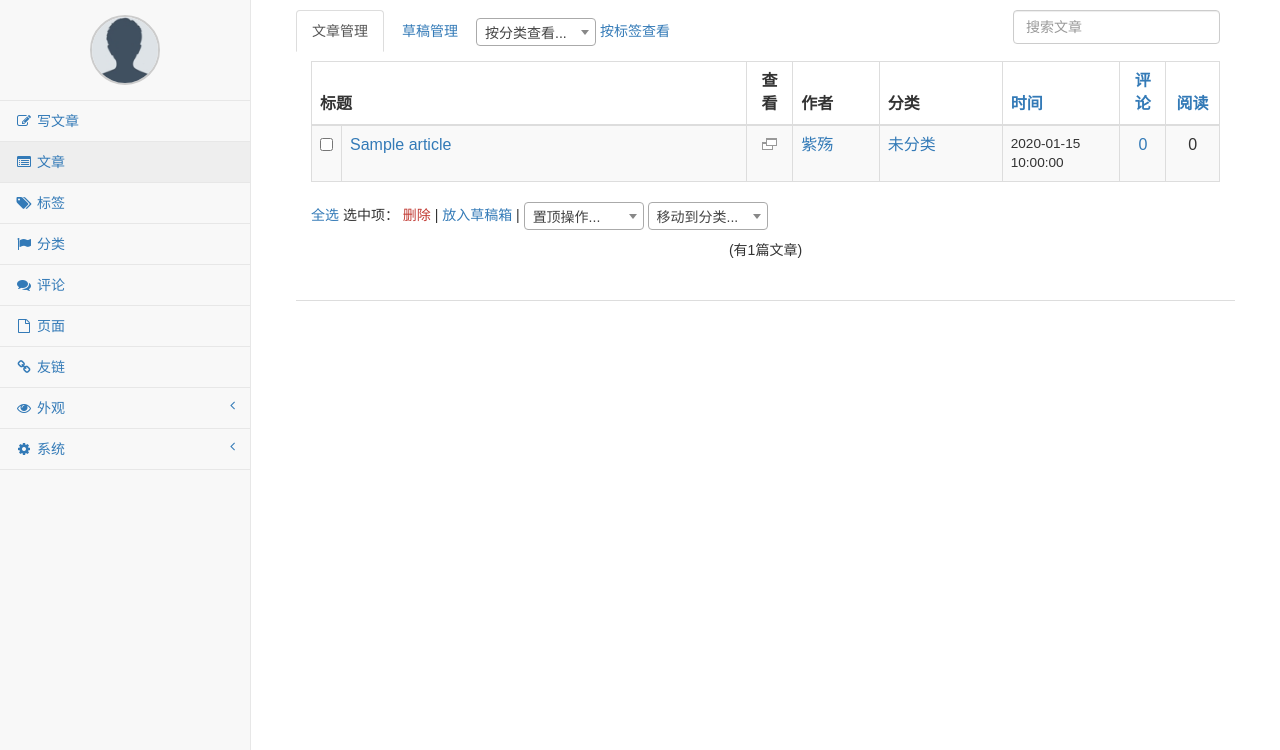
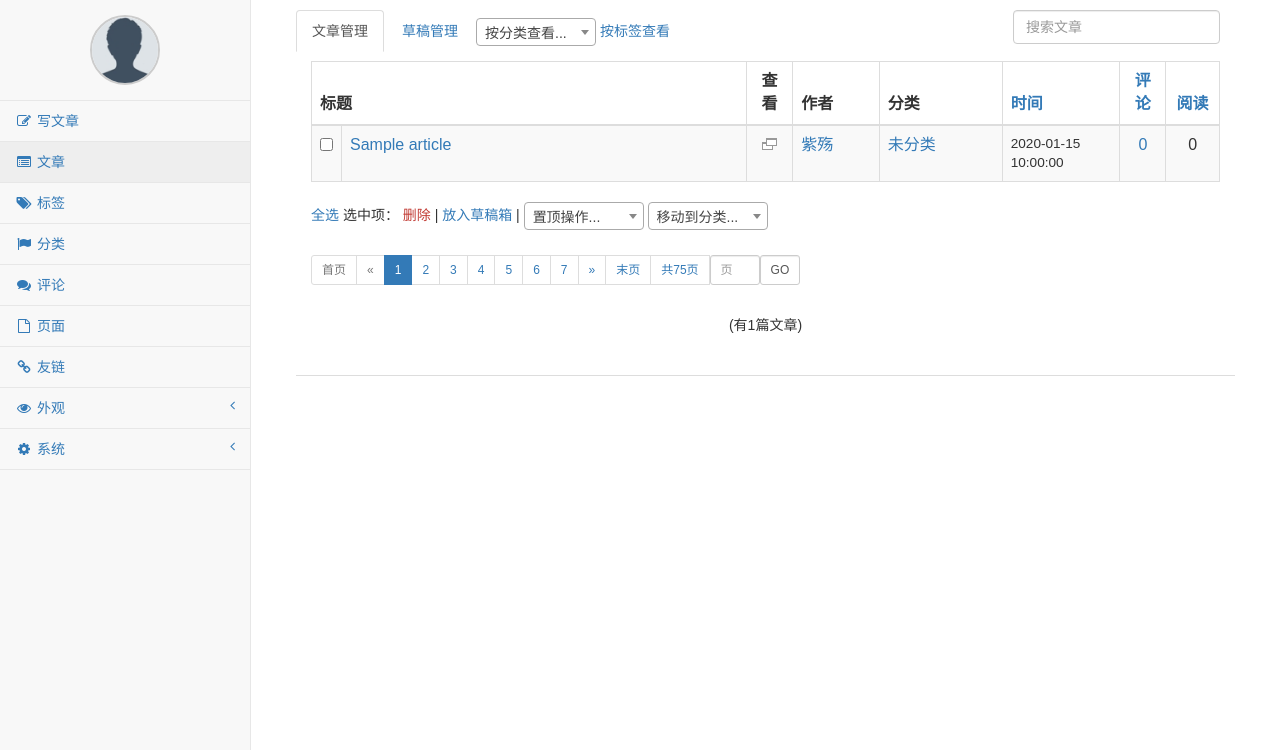
Before and after one commit to yehuiyang/log, a PHP site: page /emlog6/admin/admin_log.php in a window 1280 px wide. Shown: the part 51-801 px from the top of the page. Run offline with PHP 8.4, Linux system fonts and the light colour scheme; tables that the repository leaves empty or names only in its code hold one stand-in row (values such as "Sample post").

Commit message:
分页加载

```diff
--- a/admin/admin_log.php
+++ b/admin/admin_log.php
@@ -21,6 +21,7 @@ switch ($action) {
 	default:
 		if ($art = $article->articles()) {
 			//获取数据
+
 			include View::admin('admin_log');
 		}else{
 			$message = '没有数据';
--- a/admin/views/admin_log.php
+++ b/admin/views/admin_log.php
@@ -96,6 +96,7 @@
 
         </div>
 </form>
+<?php $page = new Page(1500,20,3,'p');echo $page->geta(); ?>
 <div class="page"> (有1篇文章)</div>
 </div>
 <script type="text/javascript">
--- a/include/lib/Page.class.php
+++ b/include/lib/Page.class.php
@@ -13,7 +13,11 @@ class Page
 	protected $data_index;
 	//获取页码键名
 	protected $page_name;
-	public function __construct($data_count,$page_count = 1,$page_name = 'page')
+	//左右显示页码数量
+	protected $num;
+	//获取querystring数组
+	protected $querystringarray = array();
+	public function __construct($data_count,$page_count = 1,$num=5,$page_name = 'page')
 	{
 		$this->data_count = $data_count;
 		$this->page_count = $page_count;
@@ -22,20 +26,63 @@ class Page
 		$this_page_num = $this->getpage();
 		$this->this_page_num = $this_page_num>$this->page_num?$this->page_num:$this_page_num;
 		$this->data_index = ($this->this_page_num-1)*$this->page_count;
+		$this->num = $num;
+
 	}
-	public function getpage()
+	protected function getpage()
 	{
 		return isset($_GET[$this->page_name])&&is_string($_GET[$this->page_name])&&intval($_GET[$this->page_name])>0?$_GET[$this->page_name]:1;
 	}
+	protected function getQueryString()
+	{
+		$thisquerystring = isset($_SERVER['QUERY_STRING'])?$_SERVER['QUERY_STRING']:'';
+		parse_str($thisquerystring,$arr);
+		unset($arr[$this->page_name]);
+		$this->querystringarray = $arr;
+		$querystring = http_build_query($arr);
+		return $querystring!=''?'?'.$querystring.'&':'?';
+	}
 	public function geta()
 	{
-		$a = '';
-		for ($i=1; $i <= $this->page_num; $i++) {
-			$a .= "<a href='?this_page=$i'>    $i    </a>";
+		$html = '<nav><ul class="pagination pagination-sm">';
+		if ($this->this_page_num==1) {
+			$html .= "<li class='disabled'><a href='".$this->getQueryString()."$this->page_name=1'>首页</a></li>";
+			$html .= "<li class='disabled'><a href='".$this->getQueryString()."$this->page_name=".($this->this_page_num-1)."'><span aria-hidden='true'>«</span></a></li>";
+		}else{
+			$html .= "<li><a href='".$this->getQueryString()."$this->page_name=1'>首页</a></li>";
+			$html .= "<li><a href='".$this->getQueryString()."$this->page_name=".($this->this_page_num-1)."'><span aria-hidden='true'>«</span></a></li>";
 		}
-		return $a;
+		if ($this->this_page_num<=($this->num+1)) {
+			for ($i=1; $i <= $this->num*2+1; $i++) {
+				$class = $this->this_page_num==$i?' class="active"':'';
+				$html .= "<li$class><a href='".$this->getQueryString()."$this->page_name=$i'>    $i    </a></li>";
+			}
+		}else if ($this->this_page_num>=($this->page_num-$this->num)) {
+			for ($i=$this->page_num-$this->num*2; $i <= $this->page_num; $i++) {
+				$class = $this->this_page_num==$i?' class="active"':'';
+				$html .= "<li$class><a href='".$this->getQueryString()."$this->page_name=$i'>    $i    </a></li>";
+			}
+		}else{
+			for ($i=$this->this_page_num-$this->num; $i <= $this->this_page_num+$this->num; $i++) {
+				$class = $this->this_page_num==$i?' class="active"':'';
+				$html .= "<li$class><a href='".$this->getQueryString()."$this->page_name=$i'>    $i    </a></li>";
+			}
+		}
+		if ($this->this_page_num==$this->page_num) {
+			$html .= "<li class='disabled'><a href='".$this->getQueryString()."$this->page_name=".($this->this_page_num+1)."'><span aria-hidden='true'>»</span></a></li>";
+			$html .= "<li class='disabled'><a href='".$this->getQueryString()."$this->page_name=".$this->page_num."'>末页</a></li>";
+			}else{
+				$html .= "<li><a href='".$this->getQueryString()."$this->page_name=".($this->this_page_num+1)."'><span aria-hidden='true'>»</span></a></li>";
+				$html .= "<li><a href='".$this->getQueryString()."$this->page_name=".$this->page_num."'>末页</a></li>";
+			}
+			$html .= '<li><span aria-hidden="true">共'.$this->page_num.'页</span></li>';
+			$html .= '<form style="display: inline-flex;" action="" method="get">';
+			foreach ($this->querystringarray as $key => $value) {
+				$html .= "<li><input type='hidden' name='$key' value='$value'></li>";
+			}
+			$html .= '<li><input class="form-control input-sm" type="text" name="'.$this->page_name.'" value="" placeholder="页" style="width:50px;display: inline-block;"></li>';
+			$html .= '<li><input type="submit" class="form-control input-sm" name="" value="GO" style="display: inline-block;"></li>';
+			$html .= '</form></ul></nav>';
+		return $html;
 	}
 }
-$page = new Page(15,4,'this_page');
-var_dump($page);
-echo $page->geta();
```
